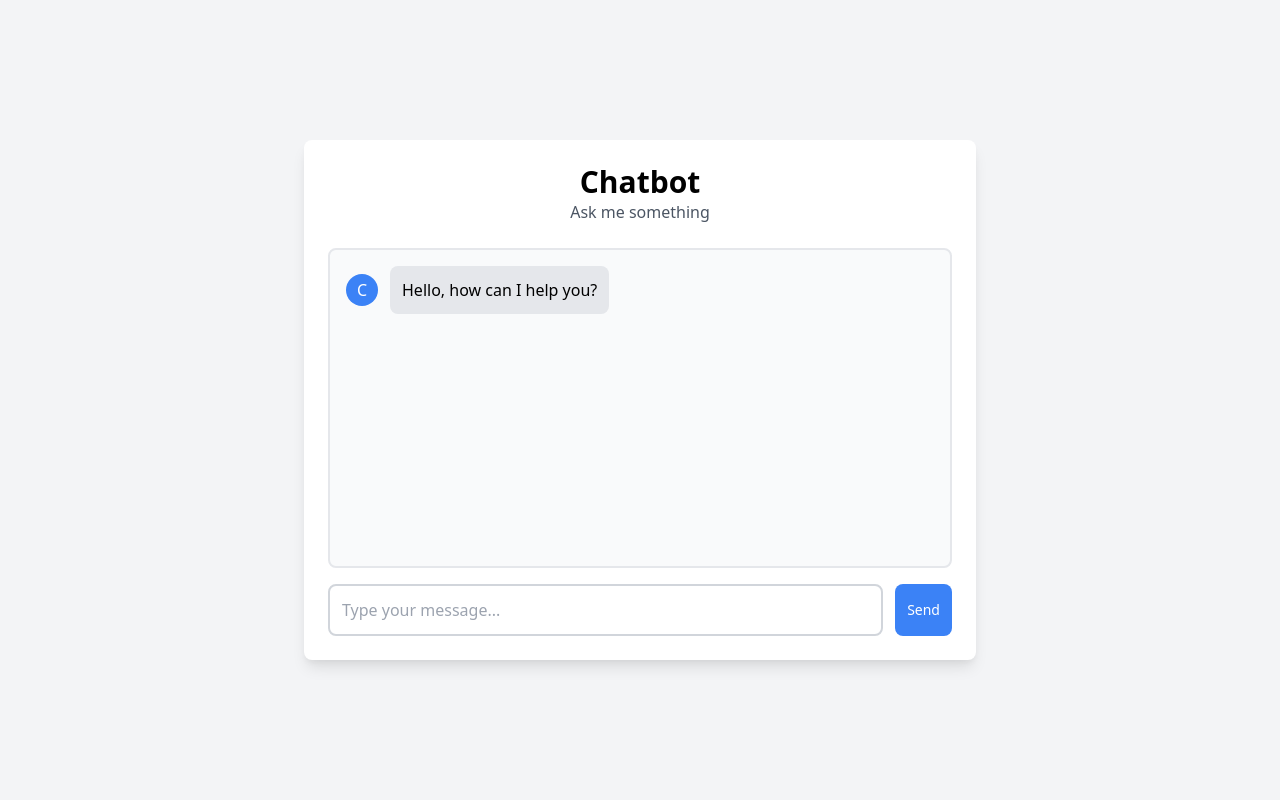
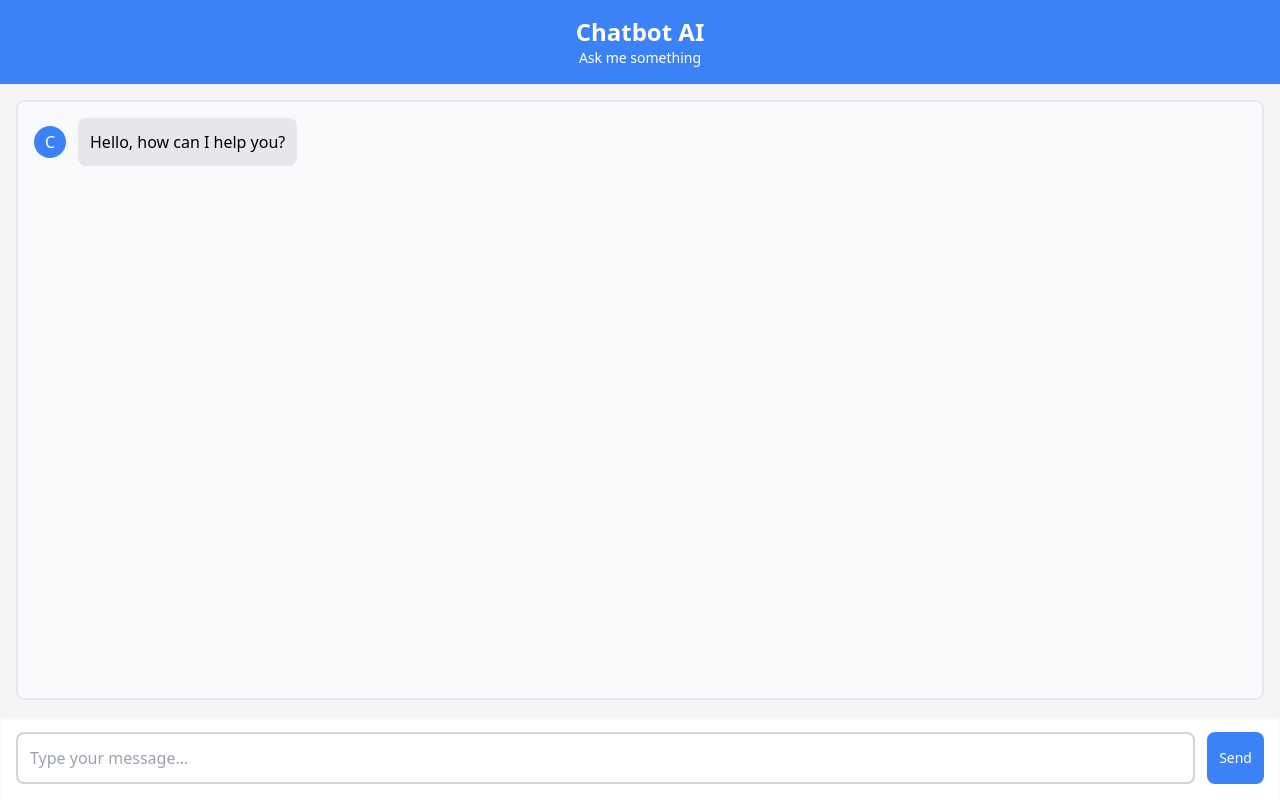
Before and after one commit to anubhav2049/Project-Chatbot, a Flask app: page / in a window 1280 px wide. Run offline with Flask 3, Linux system fonts and the light colour scheme; some libraries are stand-ins or nearby versions.

Commit message:
Updated look; chatbot now fills whole window

```diff
--- a/templates/index.html
+++ b/templates/index.html
@@ -6,29 +6,32 @@
         <title>Chatbot AI</title>
         <link href="https://cdn.jsdelivr.net/npm/tailwindcss@2.0.3/dist/tailwind.min.css" rel="stylesheet">
     </head>
-    <body class="bg-gray-100">
-        <div class="flex justify-center items-center min-h-screen">
-            <div class="w-full max-w-2xl bg-white p-6 rounded-lg shadow-lg">
-                <div class="text-center mb-6">
-                    <h1 class="text-3xl font-bold">Chatbot</h1>
-                    <p class="text-gray-600">Ask me something</p>
-                </div>
+    <body class="bg-gray-100 h-screen">
+        <div class="flex flex-col justify-between h-full">
+                <header class="bg-blue-500 text-white text-center py-4 shadow-md">
+                    <h1 class="text-2xl font-bold">Chatbot AI</h1>
+                    <p class="text-sm">Ask me something</p>
+                </header>
 
-                <div class="h-80 overflow-y-auto p-4 border-2 border-gray-200 rounded-lg bg-gray-50 mb-4" id="chat-window">
+                <main class="flex-grow flex flex-col p-4 bg-gray-100">
+                    <div class="flex-grow overflow-y-auto p-4 border-2 border-gray-200 rounded-lg bg-gray-50" id="chat-window">
                         <div id="chat-messages">
                             <!-- Chat messages will appear here -->
-                         <div class="flex items-center">
+                             <div class="flex items-center mb-4">
                                 <div class="bg-blue-500 text-white p-2 rounded-full w-8 h-8 flex items-center justify-center mr-3">C</div>
                                 <div class="bg-gray-200 p-3 rounded-lg">Hello, how can I help you?</div>
                              </div>
                         </div>
                     </div>
+                </main>
 
+
+                <footer class="p-4 bg-white shadow-inner">
                     <form id="chat-form" class="flex">
                         <input type="text" id="user-input" class="w-full p-3 border-2 border-gray-300 rounded-lg" placeholder="Type your message..." required>
                         <button type="submit" class="ml-3 bg-blue-500 text-white p-3 rounded-lg text-sm">Send</button>
                     </form>
-            </div>
+                </footer>
         </div>
 
         <script>
@@ -48,7 +51,7 @@
 
                     // Append user message
                     const userMessage = document.createElement("div");
-                    userMessage.classList.add("mb-4");
+                    userMessage.classList.add("mb-4", "flex", "items-center", "flex-row-reverse");
                     userMessage.innerHTML = `
                         <div class="flex items-center">
                             <div class="bg-gray-300 text-gray-700 p-2 rounded-full w-8 h-8 flex items-center justify-center mr-3">U</div>
```
Lines whose indentation alone changed are shown as unchanged.
